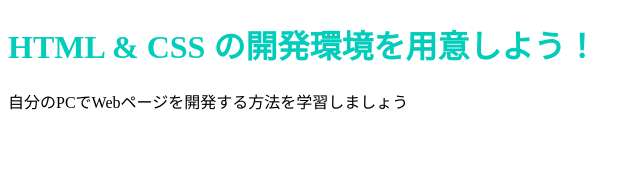
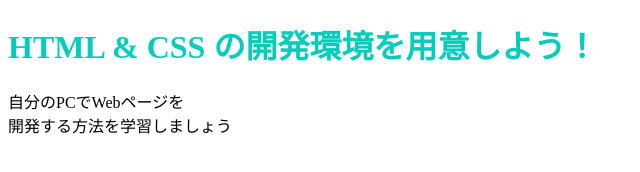
Before and after one commit to romamahi41/romamahi41.github.io, a plain HTML site: page index.html in a window 1280 px wide. Shown: the whole page, without its empty margins (0-640 px from the left). Drawn offline with Linux system fonts and the light colour scheme.

Commit message:
Update index.html

```diff
--- a/index.html
+++ b/index.html
@@ -7,6 +7,6 @@
   </head>
   <body>
     <h1 class="title">HTML & CSS の開発環境を用意しよう！</h1>
-    <p>自分のPCでWebページを開発する方法を学習しましょう</p>
+    <p>自分のPCでWebページを<br>開発する方法を学習しましょう</p>
   </body>
 </html>
```
